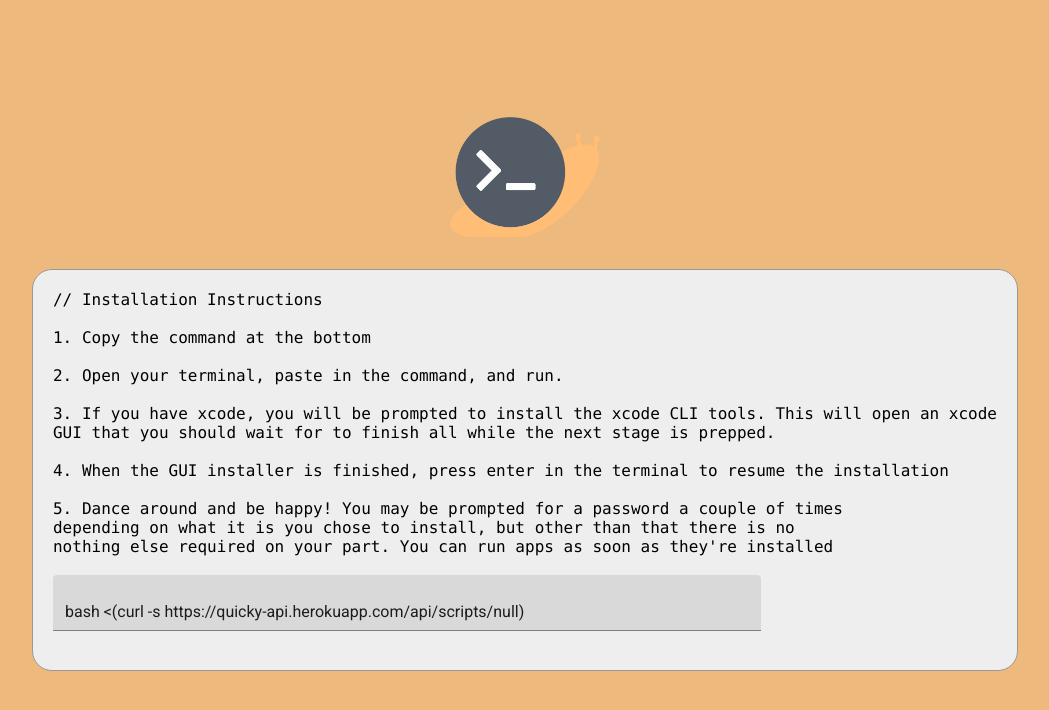
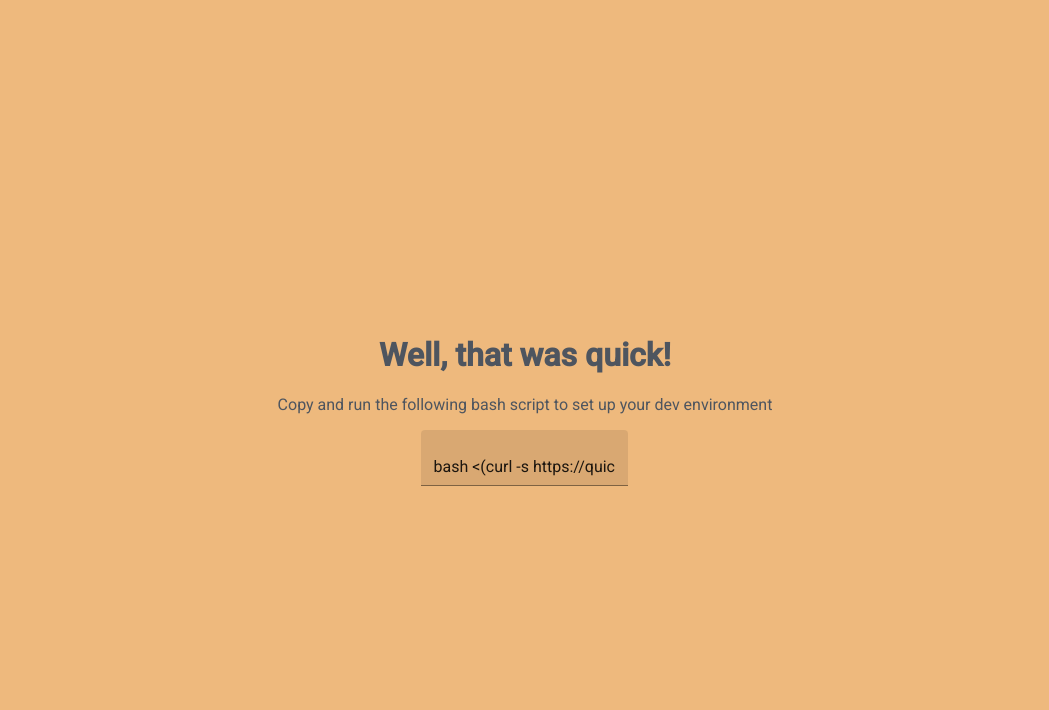
Before and after one commit to quicky-dev/web, a React (Create React App) app: page /setup in a window 1280 px wide. Shown: the top 710 px of the page, without its empty margins (115-1164 px from the left). Built offline with nearby package versions, Linux system fonts and the light colour scheme.

Commit message:
cleaned up download page
updated language + removed unnecessary imagery and tags

```diff
--- a/src/pages/download/Download.js
+++ b/src/pages/download/Download.js
@@ -1,6 +1,5 @@
 import React from 'react';
 import './Download.css'
-import logo from '../../assets/logo.png';
 import PropTypes from 'prop-types';
 import { withStyles } from '@material-ui/core/styles';
 import { FilledInput } from '@material-ui/core';
@@ -15,37 +14,15 @@ const styles = theme => ({
   });
 
 function Download(props) {
-    // eslint-disable-next-line
     return (
     <div className="dl-page">
-        <div className="Download">
-            <img id="dl-logo" src={logo} className="App-logo" alt="logo" />
-            <br></br>
+        <div className="Instructions">
+            <h1>Well, that was quick!</h1>
+            <p>Copy and run the following bash script to set up your dev environment</p>
+            <code>
+                <FilledInput underline value={`bash <(curl -s https://quicky-api.herokuapp.com/api/scripts/${sessionStorage.getItem('filePath')})`} />
+            </code>
         </div>
-        <div className="Instructions">
-            <pre>
-                <code>
-                    // Installation Instructions
-                    <br /><br />
-                    1. Copy the command at the bottom
-                    <br /><br />
-                    2. Open your terminal, paste in the command, and run.
-                    <br /><br />
-                    3. If you have xcode, you will be prompted to install the xcode CLI tools. This will open an xcode
-                    <br />GUI that you should wait for to finish all while the next stage is prepped.
-                    <br /><br />
-                    4. When the GUI installer is finished, press enter in the terminal to resume the installation
-                    <br /><br />
-                    5. Dance around and be happy! You may be prompted for a password a couple of times
-                    <br />depending on what it is you chose to install, but other than that there is no
-                    <br />nothing else required on your part. You can run apps as soon as they're installed
-                    <br /><br />
-                    <FilledInput underline style={{ width: '75%' }} value={`bash <(curl -s https://quicky-api.herokuapp.com/api/scripts/${sessionStorage.getItem('filePath')})`} />
-                    <br /><br />
-                </code>
-            </pre>
-        </div>
-
     </div>
     )
 }
```
